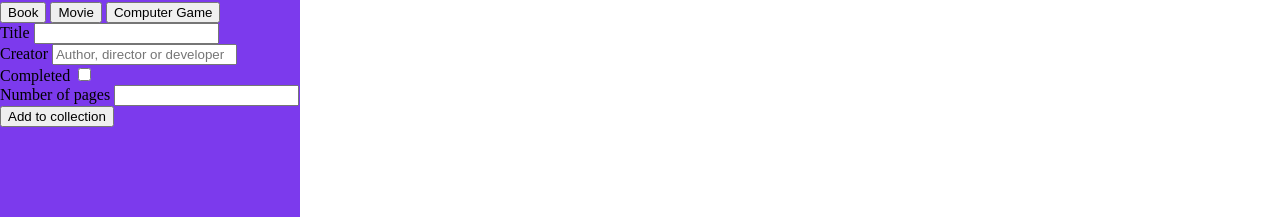
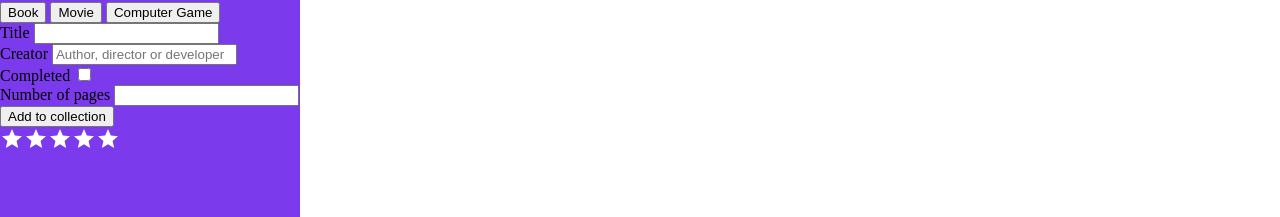
Before and after one commit to MarcinSkic/library-odin, a plain HTML site: page index.html in a window 1280 px wide. Shown: the part 165-382 px from the top of the page. Drawn offline with Linux system fonts and the light colour scheme.

Commit message:
Create visual for rating

```diff
--- a/index.html
+++ b/index.html
@@ -22,6 +22,23 @@
         <div class="form-container">
 
         </div>
+        <div class="rating-bar">
+            <svg style="width:24px;height:24px" viewBox="0 0 24 24" class="star" data-value="5">
+                <path fill="currentColor" d="M12,17.27L18.18,21L16.54,13.97L22,9.24L14.81,8.62L12,2L9.19,8.62L2,9.24L7.45,13.97L5.82,21L12,17.27Z" />
+            </svg>
+            <svg style="width:24px;height:24px" viewBox="0 0 24 24" class="star" data-value="4">
+                <path fill="currentColor" d="M12,17.27L18.18,21L16.54,13.97L22,9.24L14.81,8.62L12,2L9.19,8.62L2,9.24L7.45,13.97L5.82,21L12,17.27Z" />
+            </svg>
+            <svg style="width:24px;height:24px" viewBox="0 0 24 24" class="star" data-value="3">
+                <path fill="currentColor" d="M12,17.27L18.18,21L16.54,13.97L22,9.24L14.81,8.62L12,2L9.19,8.62L2,9.24L7.45,13.97L5.82,21L12,17.27Z" />
+            </svg>
+            <svg style="width:24px;height:24px" viewBox="0 0 24 24" class="star" data-value="2">
+                <path fill="currentColor" d="M12,17.27L18.18,21L16.54,13.97L22,9.24L14.81,8.62L12,2L9.19,8.62L2,9.24L7.45,13.97L5.82,21L12,17.27Z" />
+            </svg>
+            <svg style="width:24px;height:24px" viewBox="0 0 24 24" class="star" data-value="1">
+                <path fill="currentColor" d="M12,17.27L18.18,21L16.54,13.97L22,9.24L14.81,8.62L12,2L9.19,8.62L2,9.24L7.45,13.97L5.82,21L12,17.27Z" />
+            </svg>
+        </div>
     </aside>
     <main>
         <div class="container books"></div>
--- a/style.css
+++ b/style.css
@@ -46,3 +46,23 @@ main {
 
     border-radius: 5px;
 }
+
+.rating-bar {
+    display: flex;
+    flex-direction: row-reverse;
+    width: min-content;
+}
+
+.star {
+    color: white;
+}
+
+.star.selected ~ .star,
+.star:hover ~ .star{
+    color: #FBC02D;
+}
+
+.star.selected,
+.star:hover{
+    color: #FBC02D;
+}
```
